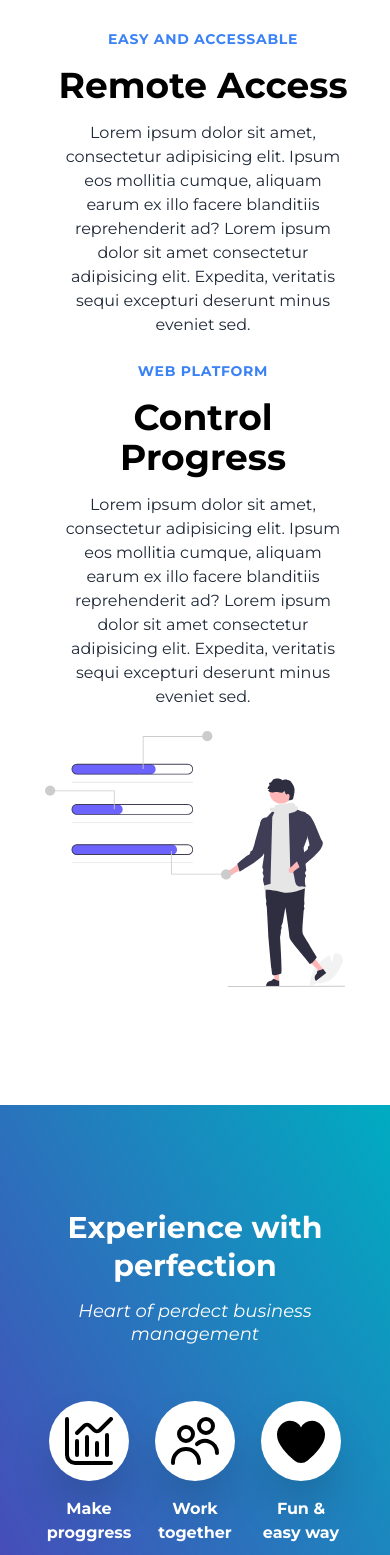
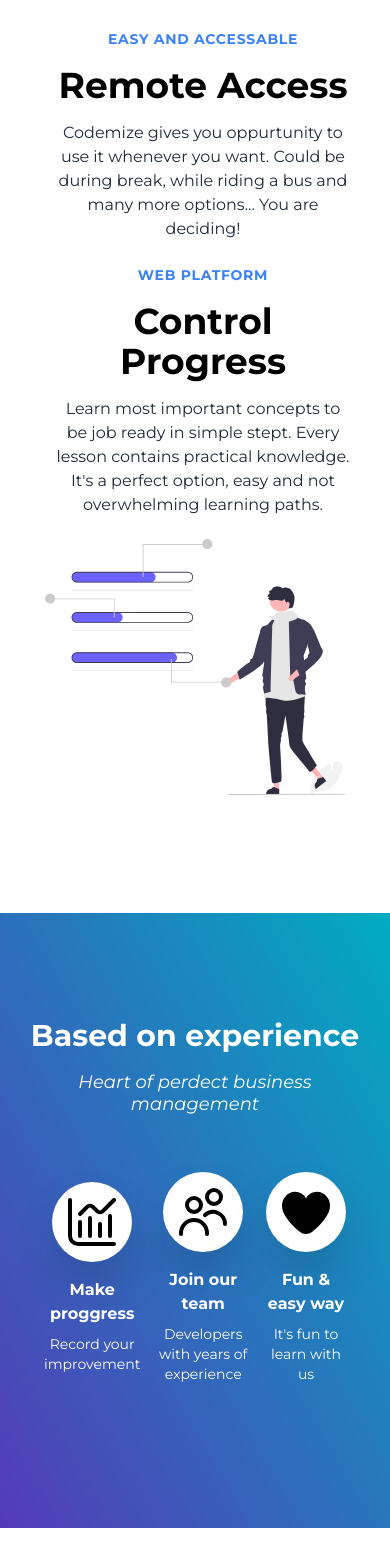
Before and after one commit to a-lukasiewicz/codemize, a Vue app: page / in a window 390 px wide. Shown: the part 1400-2955 px from the top of the page. Built offline with nearby package versions, Linux system fonts and the light colour scheme; no server answers; the database is empty.

Commit message:
changed texts & fixes

```diff
--- a/src/components/atoms/JoinUs.vue
+++ b/src/components/atoms/JoinUs.vue
@@ -6,10 +6,8 @@
         from anywhere, anytime
       </h1>
       <p class="pt-4 md:px-24 lg:px-40">
-        Lorem ipsum dolor sit amet consectetur adipisicing elit. Incidunt,
-        aliquid. Nisi id deserunt tempore in nulla,
-        <span class="ml-4 md:ml-0"></span> sed blanditiis hic, fugiat odio minus
-        non nobis, molestias voluptatibus.
+        Learn most important concepts to be job ready in simple stept. Every lesson contains practical knowledge. It's a
+        perfect option, easy and not overwhelming learning paths.
       </p>
       <router-link to="/pricing">
         <Button class="mt-4 text-white bg-main-1">Join Us!</Button>
--- a/src/components/authorized/course/Flashcard.vue
+++ b/src/components/authorized/course/Flashcard.vue
@@ -1,9 +1,6 @@
 <template>
   <div class="my-4">
-    <div
-      class="px-4 py-8 text-white card bg-main-2"
-      @click="flipped = !flipped"
-    >
+    <div class="px-4 py-8 font-bold text-gray-900 bg-main-2 card" @click="flipped = !flipped">
       <transition name="flip">
         <div v-show="!flipped">
           <h2 class="text-sm">
--- a/src/components/authorized/course/Technology.vue
+++ b/src/components/authorized/course/Technology.vue
@@ -1,36 +1,21 @@
 <template>
-  <div
-    id="tech"
-    ref="tech"
-    class="flex items-center justify-around w-full px-5 py-8 mx-8 rounded-md lg:justify-end lg:w-4/5 bg-main-4"
-  >
-    <div class="flex items-center">
+  <div id="tech" ref="tech"
+    class="flex items-center justify-around w-full px-5 py-8 mx-8 rounded-md lg:justify-end lg:w-4/5 bg-main-4">
+    <div class="flex items-center justify-start">
       <h1 class="text-2xl font-bold text-center">{{ techName }}</h1>
-      <span
-        v-if="value === 4"
-        class="ml-4 text-sm font-bold bg-green-400 border-0 badge"
-        >Completed</span
-      >
+      <span v-if="value === 4" class="ml-4 text-sm font-bold bg-green-400 border-0 badge">Completed</span>
     </div>
     <div class="flex flex-col justify-end ml-6 md:items-center md:flex-row">
       <p class="text-xl text-right md:hidden md:text-left md:mx-8">
         {{ value }} / {{ numberOfLessons }}
       </p>
-      <progress
-        class="w-28 md:w-40 lg:w-48 progress progress-success"
-        :value="value"
-        :max="numberOfLessons"
-      ></progress>
+      <progress class="w-28 md:w-40 lg:w-48 progress progress-success" :value="value" :max="numberOfLessons"></progress>
       <p class="hidden text-xl text-right md:block md:text-left md:mx-8">
         {{ value }} / {{ numberOfLessons }}
       </p>
       <router-link to="/frontend-path/html5">
-        <Button
-          :disabled="disabled"
-          :class="{ 'opacity-10': disabled }"
-          class="mt-4 text-sm text-white md:mt-0 bg-main-1 md:text-xl"
-          >{{ buttonText }}</Button
-        >
+        <Button :disabled="disabled" :class="{ 'opacity-10': disabled }"
+          class="mt-4 text-sm text-white md:mt-0 bg-main-1 md:text-xl">{{ buttonText }}</Button>
       </router-link>
     </div>
   </div>
--- a/src/components/molecules/About/AboutUsOption.vue
+++ b/src/components/molecules/About/AboutUsOption.vue
@@ -9,7 +9,8 @@
     <AboutUsText
       topBadge="EASY AND ACCESSABLE"
       linkTitle="Remote Access"
-      defaultText="Lorem ipsum dolor sit amet, consectetur adipisicing elit. Ipsum eos mollitia cumque, aliquam earum ex illo facere blanditiis reprehenderit ad? Lorem ipsum dolor sit amet consectetur adipisicing elit. Expedita, veritatis sequi excepturi deserunt minus eveniet sed."
+      defaultText="Codemize gives you oppurtunity to use it whenever you want. Could be during break, while riding a bus and many more options...
+      You are deciding!"
     />
   </div>
   <div
@@ -20,7 +21,7 @@
     <AboutUsText
       topBadge="WEB PLATFORM"
       linkTitle="Control Progress"
-      defaultText="Lorem ipsum dolor sit amet, consectetur adipisicing elit. Ipsum eos mollitia cumque, aliquam earum ex illo facere blanditiis reprehenderit ad? Lorem ipsum dolor sit amet consectetur adipisicing elit. Expedita, veritatis sequi excepturi deserunt minus eveniet sed."
+      defaultText="Learn most important concepts to be job ready in simple stept. Every lesson contains practical knowledge. It's a perfect option, easy and not overwhelming learning paths."
     />
     <img :src="imageURL" alt="" />
   </div>
--- a/src/components/molecules/Ratings/RatingBox.vue
+++ b/src/components/molecules/Ratings/RatingBox.vue
@@ -1,8 +1,6 @@
 <template>
   <div class="flex flex-col flex-grow flex-shrink w-full p-6 md:w-1/3">
-    <div
-      class="flex-1 py-3 overflow-hidden bg-white rounded-t rounded-b-none shadow"
-    >
+    <div class="flex-1 py-3 overflow-hidden bg-white rounded-t rounded-b-none shadow">
       <div class="flex items-center py-2 avatar">
         <div class="w-12 ml-3 rounded-full">
           <img src="https://placeimg.com/192/192/people" />
@@ -18,19 +16,11 @@
         </p>
       </a>
     </div>
-    <div
-      class="flex-none p-6 mt-auto overflow-hidden bg-white rounded-t-none rounded-b shadow"
-    >
-      <div class="flex items-center justify-end">
-        <router-link to="/pricing">
-          <Button class="text-white bg-main-1">Start now!</Button>
-        </router-link>
-      </div>
+    <div class="flex-none p-6 mt-auto overflow-hidden bg-white rounded-t-none rounded-b shadow">
     </div>
   </div>
 </template>
 <script setup lang="ts">
-import Button from '../../atoms/Button.vue';
 
 defineProps({
   author: { type: String, default: '' },
--- a/src/components/molecules/WhyUs/WhyUs.vue
+++ b/src/components/molecules/WhyUs/WhyUs.vue
@@ -1,78 +1,22 @@
 <template>
-  <div
-    v-if="experience"
-    id="whyUs"
-    ref="icons"
-    class="flex flex-col px-5 pt-24 pb-20"
-  >
-    <Heading
-      title="Experience with perfection"
-      subTitle="Heart of perdect business management"
-      whiteColors
-    />
-    <div
-      id="icons"
-      class="flex justify-around px-4 md:px-24 py-12 mb-4 lg:px-[25vw]"
-    >
-      <WhyUsIcon
-        iconURL="chart.svg"
-        title="Make proggress"
-        text="Record podcast as creatively as possible"
-      />
-      <WhyUsIcon
-        iconURL="users.svg"
-        title="Work together"
-        text="Record podcast as creatively as possible"
-      />
-      <WhyUsIcon
-        iconURL="heart.svg"
-        title="Fun & easy way"
-        text="Record podcast as creatively as possible"
-      />
+  <div v-if="experience" id="whyUs" ref="icons" class="flex flex-col px-5 pt-24 pb-20">
+    <Heading title="Based on experience" subTitle="Heart of perdect business management" whiteColors />
+    <div id="icons" class="flex justify-around px-4 md:px-24 py-12 mb-4 lg:px-[25vw]">
+      <WhyUsIcon iconURL="chart.svg" title="Make proggress" text="Record your improvement" />
+      <WhyUsIcon iconURL="users.svg" title="Join our team" text="Developers with years of experience" />
+      <WhyUsIcon iconURL="heart.svg" title="Fun & easy way" text="It's fun to learn with us" />
     </div>
   </div>
-  <div
-    v-else
-    id="whyUs"
-    ref="icons"
-    class="relative flex flex-col px-5 pt-24 pb-20"
-  >
-    <Heading
-      title="Our stats"
-      subTitle="Many successfull carreers starts here"
-      whiteColors
-    />
-    <div
-      id="icons"
-      class="flex justify-around px-4 md:px-24 py-12 mb-4 lg:px-[25vw]"
-    >
-      <WhyUsIcon
-        :number="50"
-        title="Make proggress"
-        text="Record podcast as creatively as possible"
-      />
-      <WhyUsIcon
-        :number="50"
-        title="Work together"
-        text="Record podcast as creatively as possible"
-      />
-      <WhyUsIcon
-        :number="50"
-        title="Fun & easy way"
-        text="Record podcast as creatively as possible"
-      />
+  <div v-else id="whyUs" ref="icons" class="relative flex flex-col px-5 pt-24 pb-20">
+    <Heading title="Our stats" subTitle="Many successfull carreers starts here" whiteColors />
+    <div id="icons" class="flex justify-around px-4 md:px-24 py-12 mb-4 lg:px-[25vw]">
+      <WhyUsIcon :number="44" title="Developers" text="How many developers we hire" />
+      <WhyUsIcon :number="6" title="Carrer paths" text="Paths available" />
+      <WhyUsIcon :number="120" title="Hours of learning" text="So much content to explore" />
     </div>
     <div class="custom-shape-divider-bottom-1659005876">
-      <svg
-        data-name="Layer 1"
-        xmlns="http://www.w3.org/2000/svg"
-        viewBox="0 0 1200 120"
-        preserveAspectRatio="none"
-      >
-        <path
-          d="M1200 120L0 16.48 0 0 1200 0 1200 120z"
-          class="shape-fill"
-        ></path>
+      <svg data-name="Layer 1" xmlns="http://www.w3.org/2000/svg" viewBox="0 0 1200 120" preserveAspectRatio="none">
+        <path d="M1200 120L0 16.48 0 0 1200 0 1200 120z" class="shape-fill"></path>
       </svg>
     </div>
   </div>
@@ -100,11 +44,9 @@
 </script>
 <style>
 #whyUs {
-  background: linear-gradient(
-    60deg,
-    rgba(84, 58, 183, 1) 0%,
-    rgba(0, 172, 193, 1) 100%
-  );
+  background: linear-gradient(60deg,
+      rgba(84, 58, 183, 1) 0%,
+      rgba(0, 172, 193, 1) 100%);
 }
 
 .custom-shape-divider-bottom-1659005876 {
--- a/src/data/HTML/flashcards.json
+++ b/src/data/HTML/flashcards.json
@@ -1,41 +1,41 @@
 [
     {
-        "category": "/basics",
+        "category": "/frontend-path/html5/basics",
         "frontText":"<p> tag",
         "backText":"The <p> tag defines a paragraph."
     },
     {
-        "category": "/basics",
+        "category": "/frontend-path/html5/basics",
         "frontText":"How many heading are in HTML?",
         "backText":"HTML headings are defined with the <h1> to <h6> tags. So, it's 6."
     },
     {
-        "category": "/tables",
+        "category": "/frontend-path/html5/tables",
         "frontText":"What is <tr>",
         "backText":"Table Row"
     },
     {
-        "category": "/tables",
+        "category": "/frontend-path/html5/tables",
         "frontText":"Who invented all the parts that are now used for a modern computer?",
         "backText":"A man by the name of Charles Babbage in 1833."
     },
     {
-        "category": "/forms",
+        "category": "/frontend-path/html5/forms",
         "frontText":"What is form?",
         "backText":"An HTML form is used to collect user input. The user input is most often sent to a server for processing."
     },
     {
-        "category": "/forms",
+        "category": "/frontend-path/html5/forms",
         "frontText":"What are Text Input Controls",
         "backText":"Single-line text input controls − using HTML <input> tag. Password input controls −  also created using HTMl <input> tag. Multi-line text input controls − using HTML <textarea> tag."
     },
     {
-        "category": "/semantic-elements",
+        "category": "/frontend-path/html5/semantic-elements",
        "frontText":"What are Semantic Elements?",
        "backText":"A semantic element clearly describes its meaning to both the browser and the developer.Examples of non-semantic elements: <div> and <span> - Tells nothing about its content. Examples of semantic elements: <form>, <table>, and <article> - Clearly defines its content."
     },
     {
-        "category": "/semantic-elements",
+        "category": "/frontend-path/html5/semantic-elements",
        "frontText":"Explain what <section> is?",
        "backText":"A section is a thematic grouping of content, typically with a heading. Could be used as Chapteds, News items etc."
     }
```
